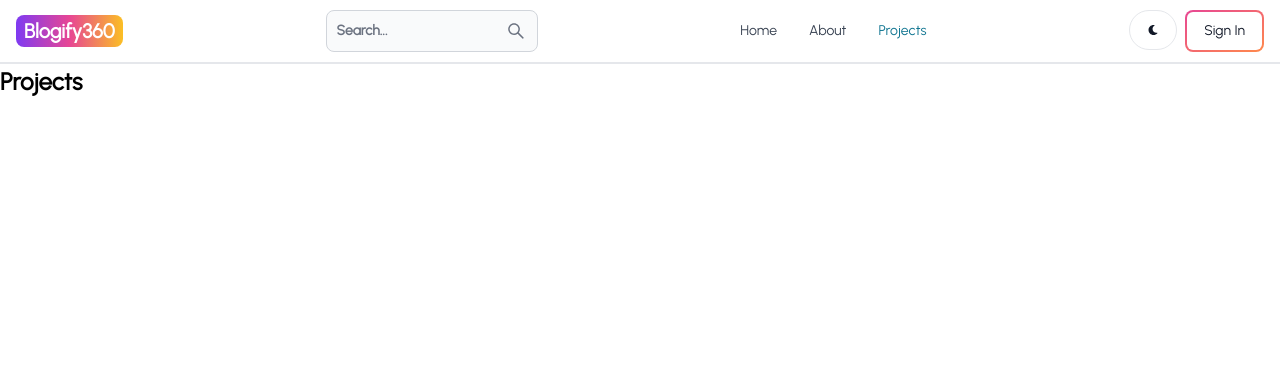
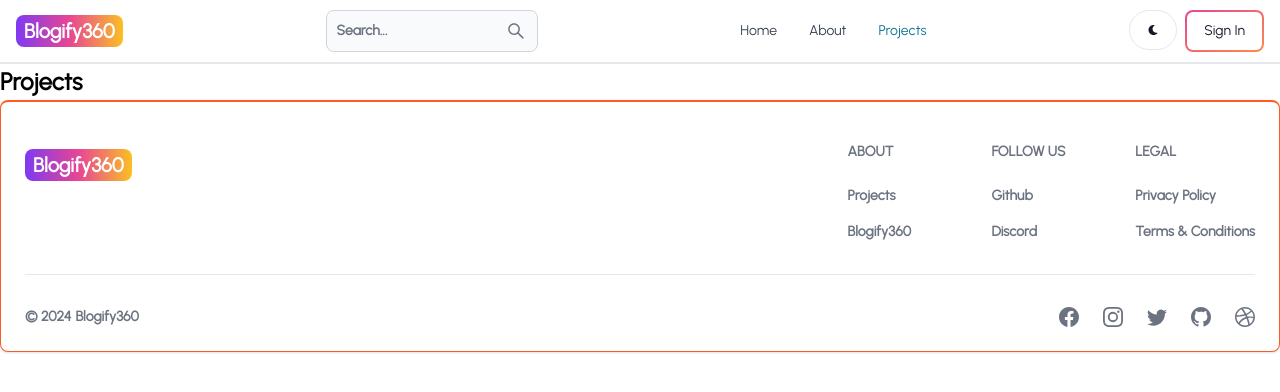
Before and after one commit to Thatsgaurav/BLOGIFY360, a React (Vite) app in the folder client/: page /projects in a window 1280 px wide. Shown: the top 392 px of the page. Built offline with nearby package versions, Linux system fonts and the light colour scheme.

Commit message:
Create and add the footer component

```diff
--- a/client/src/App.jsx
+++ b/client/src/App.jsx
@@ -1,24 +1,26 @@
-import { BrowserRouter, Routes, Route } from 'react-router-dom';
-import Home from './pages/Home';
-import Dashboard from './pages/Dashboard';
-import About from './pages/About';
-import Projects from './pages/Projects';
-import SignIn from './pages/SignIn';
-import SignUp from './pages/SignUp';
-import Header from './components/Header';
+import { BrowserRouter, Routes, Route } from "react-router-dom";
+import Home from "./pages/Home";
+import Dashboard from "./pages/Dashboard";
+import About from "./pages/About";
+import Projects from "./pages/Projects";
+import SignIn from "./pages/SignIn";
+import SignUp from "./pages/SignUp";
+import Header from "./components/Header";
+import Footer from "./components/Footer";
 
 export default function App() {
   return (
     <BrowserRouter>
-    <Header />
+      <Header />
       <Routes>
         <Route path="/" element={<Home />} />
         <Route path="/about" element={<About />} />
-        <Route path='/sign-in' element={<SignIn />} />
-        <Route path='/sign-up' element={<SignUp />} />
+        <Route path="/sign-in" element={<SignIn />} />
+        <Route path="/sign-up" element={<SignUp />} />
         <Route path="/dashboard" element={<Dashboard />} />
         <Route path="/projects" element={<Projects />} />
       </Routes>
+      <Footer />
     </BrowserRouter>
-  )
+  );
 }
--- /dev/null
+++ b/client/src/components/Footer.jsx
@@ -0,0 +1,91 @@
+import { Footer } from "flowbite-react";
+import { Link } from "react-router-dom";
+import {
+  BsFacebook,
+  BsInstagram,
+  BsTwitter,
+  BsGithub,
+  BsDribbble,
+} from "react-icons/bs";
+export default function FooterCom() {
+  return (
+    <Footer container className="border border-t-2 border-orange-500">
+      <div className="w-full max-w-7xl mx-auto">
+        <div className="grid w-full justify-between sm:flex md:grid-cols-1">
+          <div className="mt-5">
+            <Link
+              to="/"
+              className="self-center whitespace-nowrap text-lg sm:text-xl font-semibold dark:text-white"
+            >
+              <span
+                className="px-2 py-1 bg-gradient-to-r from-purple-600
+            via-pink-500 to-amber-400 rounded-lg text-white"
+              >
+                Blogify360
+              </span>
+            </Link>
+          </div>
+          <div className="grid grid-cols-2 gap-8 mt-4 sm:grid-cols-3 sm:gap-6">
+            <div>
+              <Footer.Title title="About" />
+              <Footer.LinkGroup col>
+                <Footer.Link
+                  href="https://www.100jsprojects.com"
+                  target="_blank"
+                  rel="noopener noreferrer"
+                >
+                  Projects
+                </Footer.Link>
+                <Footer.Link
+                  href="/about"
+                  target="_blank"
+                  rel="noopener noreferrer"
+                >
+                  Blogify360
+                </Footer.Link>
+              </Footer.LinkGroup>
+            </div>
+            <div>
+              <Footer.Title title="Follow us" />
+              <Footer.LinkGroup col>
+                <Footer.Link
+                  href="https://www.github.com/thatsgaurav"
+                  target="_blank"
+                  rel="noopener noreferrer"
+                >
+                  Github
+                </Footer.Link>
+                <Footer.Link href="#">Discord</Footer.Link>
+              </Footer.LinkGroup>
+            </div>
+            <div>
+              <Footer.Title title="Legal" />
+              <Footer.LinkGroup col>
+                <Footer.Link href="#">Privacy Policy</Footer.Link>
+                <Footer.Link href="#">Terms &amp; Conditions</Footer.Link>
+              </Footer.LinkGroup>
+            </div>
+          </div>
+        </div>
+        <Footer.Divider />
+        <div className="w-full sm:flex sm:items-center sm:justify-between">
+          <Footer.Copyright
+            href="#"
+            by="Blogify360"
+            year={new Date().getFullYear()}
+          />
+          <div className="flex gap-6 sm:mt-0 mt-4 sm:justify-center">
+            <Footer.Icon href="#" icon={BsFacebook} />
+            <Footer.Icon href="#" icon={BsInstagram} />
+            <Footer.Icon href="#" icon={BsTwitter} />
+            <Footer.Icon
+              href="https://github.com/thatsgaurav"
+              icon={BsGithub}
+            />
+            <Footer.Icon href="#" icon={BsDribbble} />
+          </div>
+        </div>
+      </div>
+    </Footer>
+  );
+}
```
